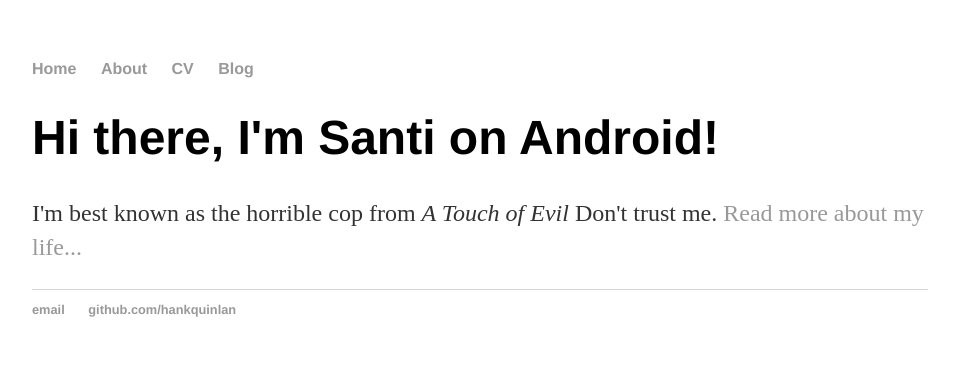
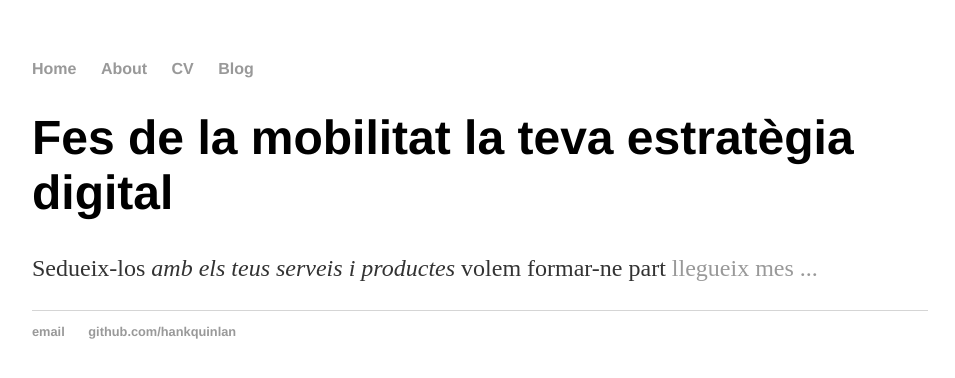
Before and after one commit to SantiOnAndroid/SantiOnAndroid.github.io, a Jekyll site: the page built from index.html, in a window 1280 px wide. Shown: the top 378 px of the page, without its empty margins (160-1115 px from the left). Built offline with Jekyll 4.4.1, drawn with Linux system fonts in a browser that asks for light colours.

Commit message:
modificant titol

```diff
--- a/index.html
+++ b/index.html
@@ -3,6 +3,6 @@ layout: default
 title: Santi on Android
 ---
 <div class="blurb">
-	<h1>Hi there, I'm Santi on Android!</h1>
-	<p>I'm best known as the horrible cop from <em>A Touch of Evil</em> Don't trust me. <a href="/about">Read more about my life...</a></p>
+	<h1>Fes de la mobilitat la teva estratègia digital</h1>
+	<p>Sedueix-los <em>amb els teus serveis i productes</em> volem formar-ne part <a href="/about">llegueix mes ...</a></p>
 </div><!-- /.blurb -->
```
